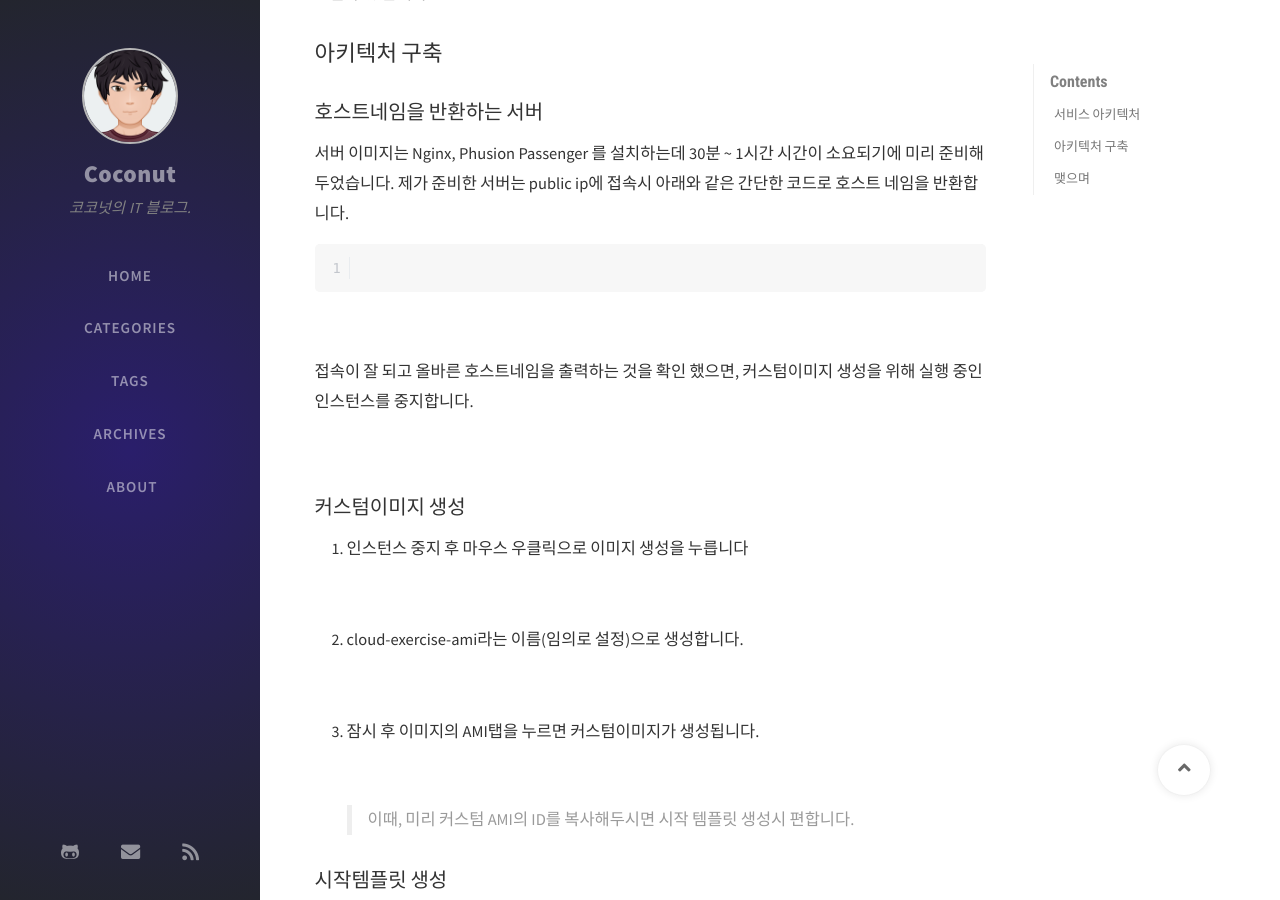
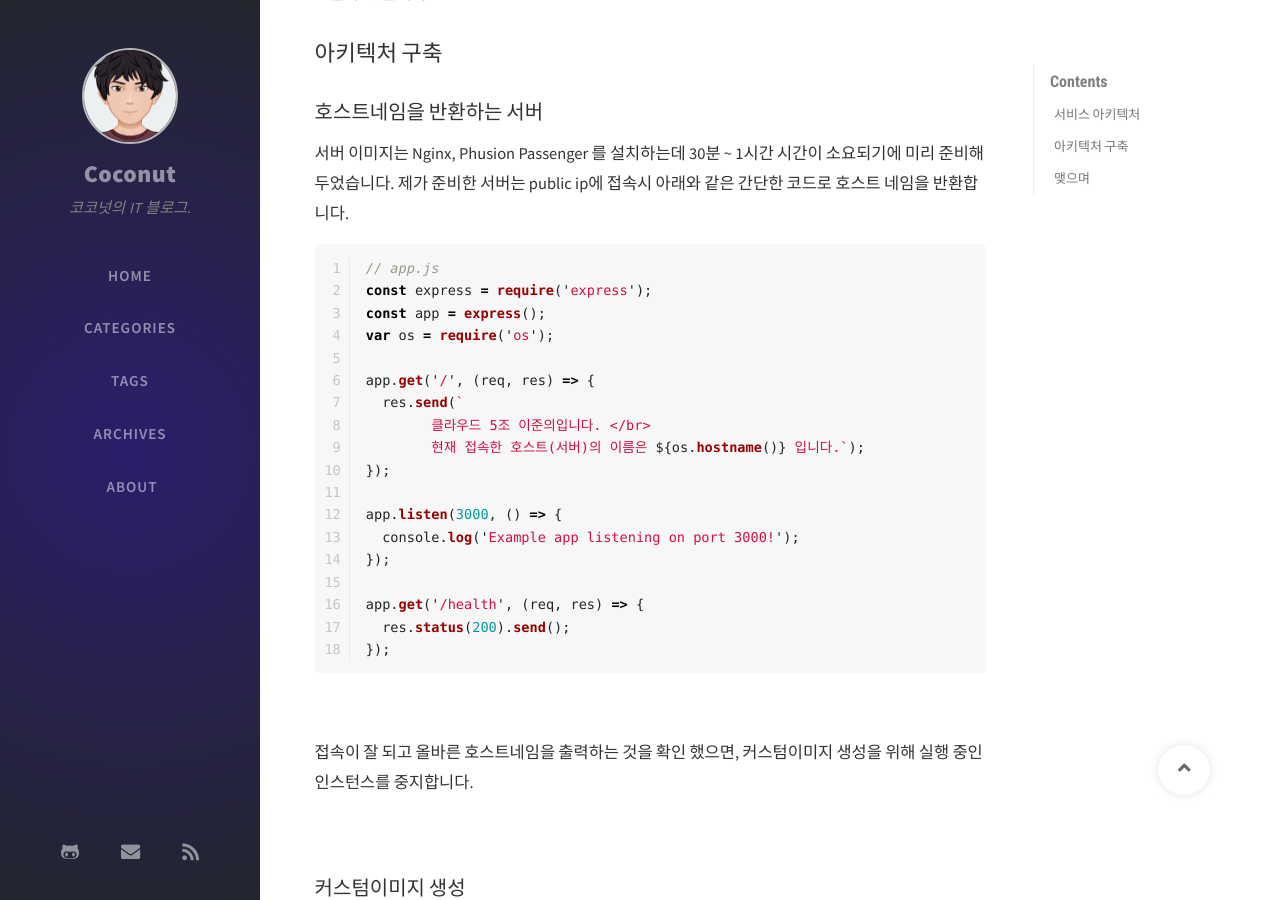
Before and after one commit to coconutstd/coconutstd.github.io, a Jekyll site: the page built from _posts/2020-10-20-AWS정리-3.md, in a window 1280 px wide and 900 px high, scrolled down 504 px. Built offline with Jekyll 4.4.1, drawn with Linux system fonts in a browser that asks for light colours; nearby versions of some CDN libraries; comment, search, counter and statistics services are not loaded.

Commit message:
No.4 포스팅(주제: AWS 로드밸런서 실스1) - app.js 코드 추가

````diff
--- a/_posts/2020-10-20-AWS정리-3.md
+++ b/_posts/2020-10-20-AWS정리-3.md
@@ -27,7 +27,24 @@ tags: [aws, ec2, autoscaling, elasticloadbalancing, scaleout]
 서버 이미지는 Nginx, Phusion Passenger 를 설치하는데 30분 ~ 1시간 시간이 소요되기에 미리 준비해두었습니다. 제가 준비한 서버는 public ip에 접속시 아래와 같은 간단한 코드로 호스트 네임을 반환합니다.
 
 ```javascript
+// app.js
+const express = require('express');
+const app = express();
+var os = require('os');
 
+app.get('/', (req, res) => {
+  res.send(`
+        클라우드 5조 이준의입니다. </br>
+        현재 접속한 호스트(서버)의 이름은 ${os.hostname()} 입니다.`);
+});
+
+app.listen(3000, () => {
+  console.log('Example app listening on port 3000!');
+});
+
+app.get('/health', (req, res) => {
+  res.status(200).send();
+});
 ```
 
 ![](/assets/img/post/aws3/2.png)
````
